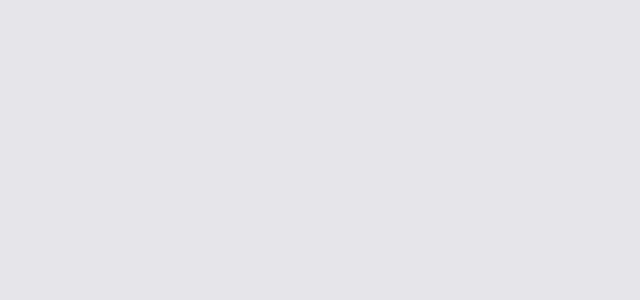
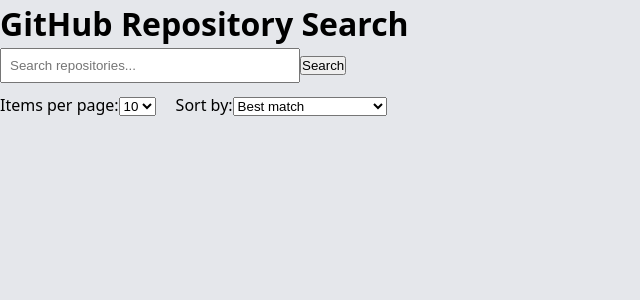
Before and after one commit to thatmehdude/landing-page, a React (Vite) app: page /github-repo in a window 1280 px wide. Before the commit this address had no page. Shown: the top 300 px of the page, without its empty margins (0-640 px from the left). Built offline with nearby package versions, Linux system fonts and the light colour scheme.

Commit message:
add repo fetching

```diff
--- a/src/App.tsx
+++ b/src/App.tsx
@@ -1,6 +1,7 @@
 import { BrowserRouter, Routes, Route, Link } from "react-router-dom"
 import HomePage from "./HomePage"
 import ContactBook from "./ContactBook"
+import GitHubRepoSearch from "./GithubRepo"
 
 function App() {
 
@@ -10,6 +11,7 @@
     <Routes>
       <Route path="/" element={<HomePage />}/>
       <Route path="/contact-book" element={<ContactBook />}/>
+      <Route path="/github-repo" element={<GitHubRepoSearch />}/>
     </Routes>
     </BrowserRouter>
     </>
--- /dev/null
+++ b/src/GithubRepo.tsx
@@ -0,0 +1,219 @@
+import React, { useState } from "react";
+
+type Repository = {
+  id: number;
+  name: string;
+  full_name: string;
+  description: string;
+  stargazers_count: number;
+  updated_at: string;
+  html_url: string;
+  language: string;
+}
+
+type SearchResponse = {
+  total_count: number;
+  items: Repository[];
+}
+
+const GitHubRepoSearch = () => {
+  const [query, setQuery] = useState("");
+  const [results, setResults] = useState<Repository[]>([]);
+  const [totalCount, setTotalCount] = useState(0);
+  const [loading, setLoading] = useState(false);
+  const [error, setError] = useState("");
+  const [currentPage, setCurrentPage] = useState(1);
+  const [perPage, setPerPage] = useState(10);
+  const [sortBy, setSortBy] = useState("best-match");
+  const [order, setOrder] = useState<"asc" | "desc">("desc");
+
+  const searchRepositories = async (page: number = 1) => {
+    if (!query.trim()) return;
+
+    setLoading(true);
+    setError("");
+
+    try {
+      const sortParam = sortBy === "best-match" ? "" : `&sort=${sortBy}`;
+      const orderParam = sortBy === "best-match" ? "" : `&order=${order}`;
+
+      const response = await fetch(
+        `https://api.github.com/search/repositories?q=${encodeURIComponent(
+          query
+        )}&page=${page}&per_page=${perPage}${sortParam}${orderParam}`
+      );
+
+      if (!response.ok) {
+        throw new Error(`Error: ${response.status} ${response.statusText}`);
+      }
+
+      const data: SearchResponse = await response.json();
+      setResults(data.items);
+      setTotalCount(data.total_count);
+      setCurrentPage(page);
+    } catch (err) {
+      setError(err instanceof Error ? err.message : "An error occurred");
+      setResults([]);
+      setTotalCount(0);
+    } finally {
+      setLoading(false);
+    }
+  };
+
+  const handleSearch = (e?: React.KeyboardEvent | React.MouseEvent) => {
+    if (e && "key" in e && e.key !== "Enter") return;
+    setCurrentPage(1);
+    searchRepositories(1);
+  };
+
+  const handlePageChange = (newPage: number) => {
+    searchRepositories(newPage);
+  };
+
+  const totalPages = Math.ceil(totalCount / perPage);
+
+  return (
+    <div>
+      <h1>GitHub Repository Search</h1>
+      <form onSubmit={()=>handleSearch}>
+        <div>
+          <input
+            type="text"
+            value={query}
+            onChange={(e) => setQuery(e.target.value)}
+            placeholder="Search repositories..."
+            style={{ width: "300px", padding: "8px" }}
+            onKeyDown={(e) => e.key === "Enter" && handleSearch(e)}
+          />
+          <button onClick={handleSearch} disabled={loading}>
+            {loading ? "Searching..." : "Search"}
+          </button>
+        </div>
+
+        <div style={{ marginTop: "10px" }}>
+          <span>
+            Items per page:
+            <select
+              value={perPage}
+              onChange={(e) => setPerPage(Number(e.target.value))}
+            >
+              <option value={10}>10</option>
+              <option value={20}>20</option>
+              <option value={50}>50</option>
+            </select>
+          </span>
+
+          <span style={{ marginLeft: "20px" }}>
+            Sort by:
+            <select value={sortBy} onChange={(e) => setSortBy(e.target.value)}>
+              <option value="best-match">Best match</option>
+              <option value="stars">Stars</option>
+              <option value="updated">Most recently updated</option>
+            </select>
+          </span>
+
+          {sortBy !== "best-match" && (
+            <span style={{ marginLeft: "20px" }}>
+              Order:
+              <select
+                value={order}
+                onChange={(e) => setOrder(e.target.value as "asc" | "desc")}
+              >
+                <option value="desc">Descending</option>
+                <option value="asc">Ascending</option>
+              </select>
+            </span>
+          )}
+        </div>
+      </form>
+
+      {error && <div style={{ color: "red", marginTop: "10px" }}>{error}</div>}
+
+      {results.length > 0 && (
+        <div style={{ marginTop: "20px" }}>
+          <p>Found {totalCount.toLocaleString()} repositories</p>
+
+          <div>
+            {results.map((repo) => (
+              <div
+                key={repo.id}
+                style={{
+                  marginBottom: "20px",
+                  border: "1px solid #ccc",
+                  padding: "10px",
+                }}
+              >
+                <h3>
+                  <a
+                    href={repo.html_url}
+                    target="_blank"
+                    rel="noopener noreferrer"
+                  >
+                    {repo.full_name}
+                  </a>
+                </h3>
+                <p>{repo.description || "No description available"}</p>
+                <div>
+                  <span>⭐ {repo.stargazers_count.toLocaleString()} stars</span>
+                  {repo.language && (
+                    <span style={{ marginLeft: "20px" }}>
+                      Language: {repo.language}
+                    </span>
+                  )}
+                  <span style={{ marginLeft: "20px" }}>
+                    Updated: {new Date(repo.updated_at).toLocaleDateString()}
+                  </span>
+                </div>
+              </div>
+            ))}
+          </div>
+
+          {totalPages > 1 && (
+            <div style={{ marginTop: "20px" }}>
+              <button
+                onClick={() => handlePageChange(currentPage - 1)}
+                disabled={currentPage === 1}
+              >
+                Previous
+              </button>
+
+              <span style={{ margin: "0 10px" }}>
+                Page {currentPage} of {totalPages}
+              </span>
+
+              <button
+                onClick={() => handlePageChange(currentPage + 1)}
+                disabled={currentPage === totalPages}
+              >
+                Next
+              </button>
+
+              {totalPages <= 10 && (
+                <div style={{ marginTop: "10px" }}>
+                  {Array.from({ length: totalPages }, (_, i) => i + 1).map(
+                    (page) => (
+                      <button
+                        key={page}
+                        onClick={() => handlePageChange(page)}
+                        style={{
+                          margin: "0 2px",
+                          backgroundColor:
+                            page === currentPage ? "#007cba" : "white",
+                          color: page === currentPage ? "white" : "black",
+                        }}
+                      >
+                        {page}
+                      </button>
+                    )
+                  )}
+                </div>
+              )}
+            </div>
+          )}
+        </div>
+      )}
+    </div>
+  );
+};
+
+export default GitHubRepoSearch;
--- a/src/HomePage.tsx
+++ b/src/HomePage.tsx
@@ -9,7 +9,7 @@
             <ul>
                 <Link to="/contact-book">Contact book</Link>
                 {" "}
-                <Link to="/github-search">Github search</Link>
+                <Link to="/github-repo">Github search</Link>
             </ul>
         </div>
         </>
```
